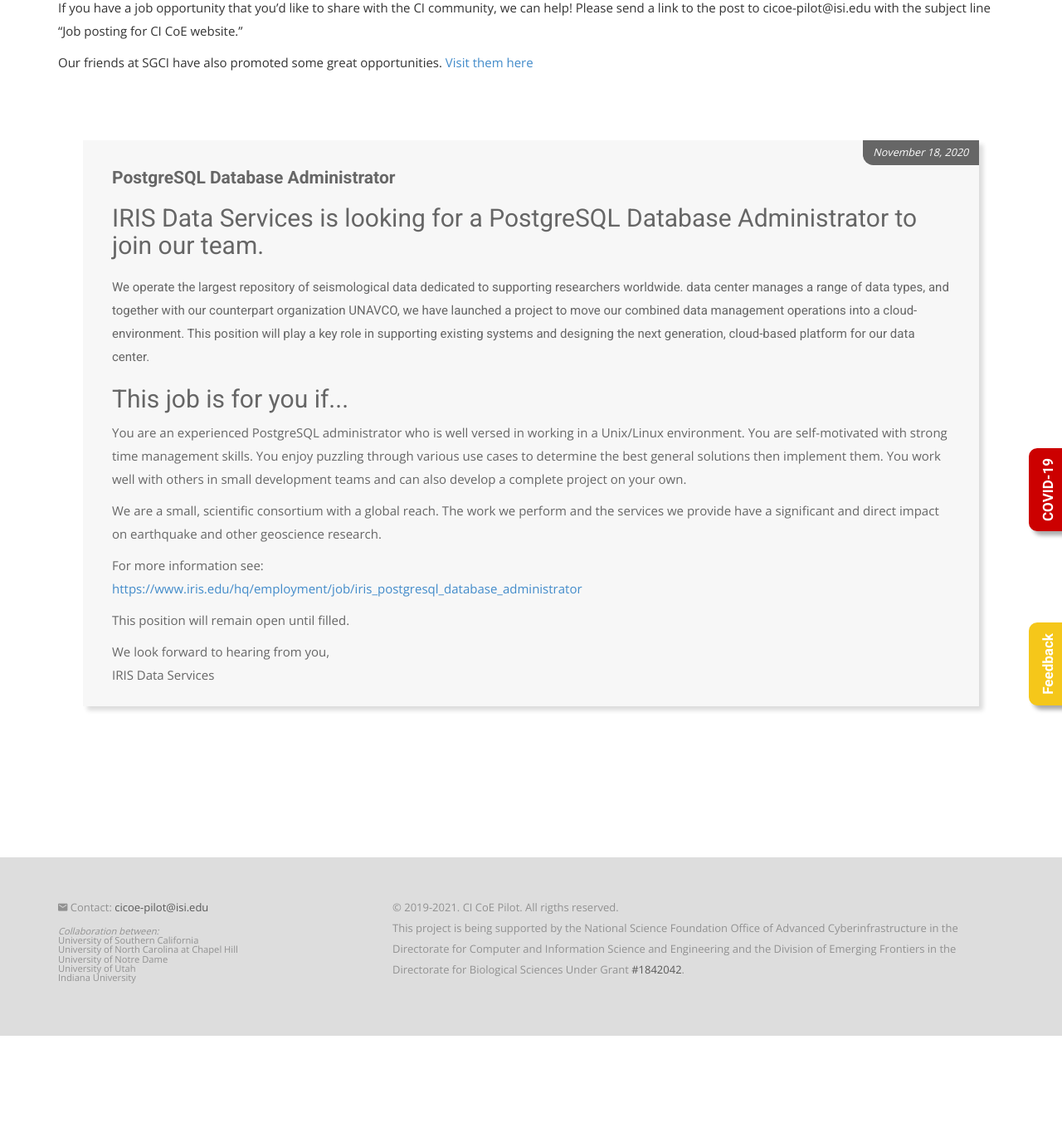
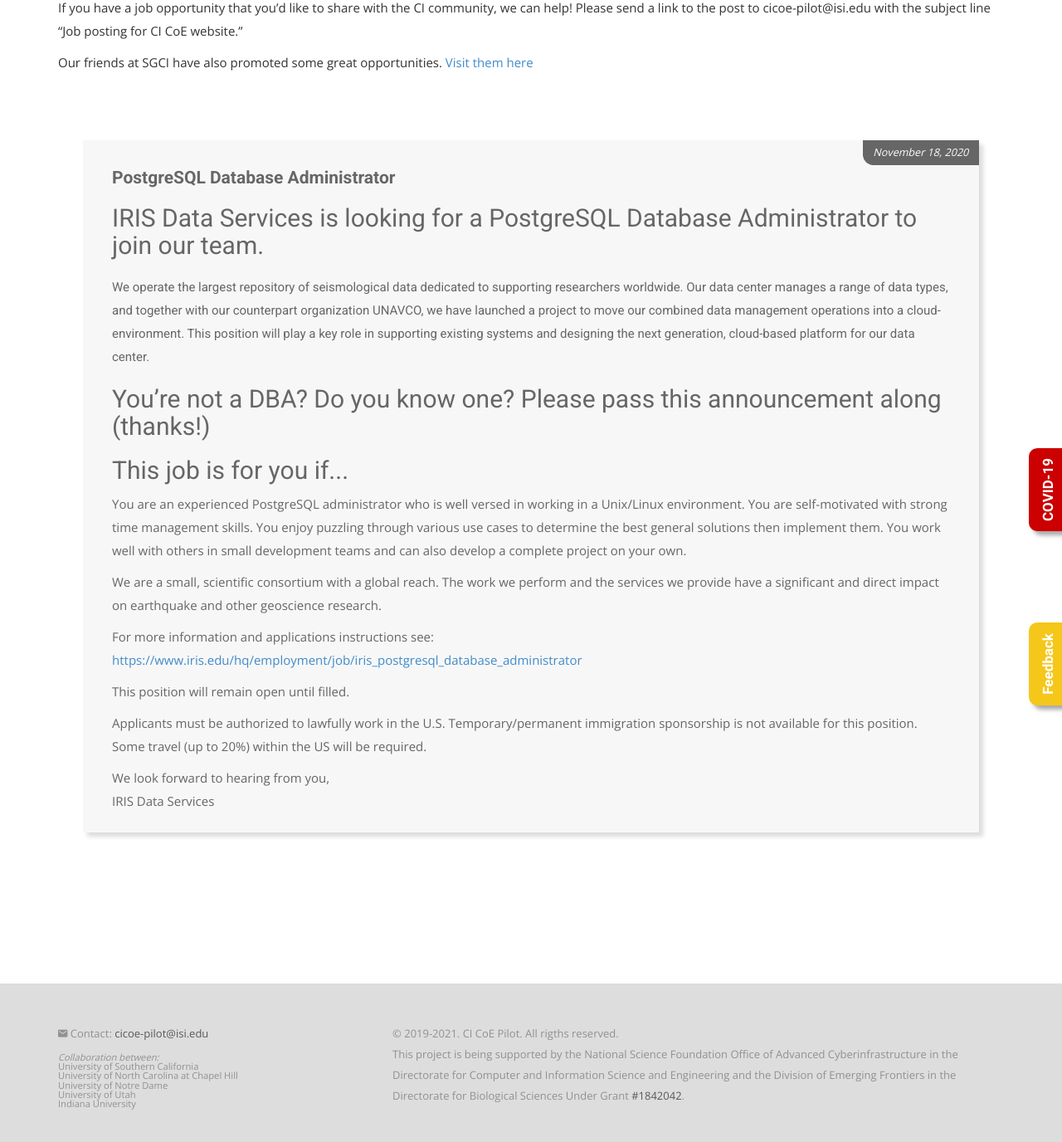
Before and after one commit to cicoe/cicoe.github.io, a Jekyll site: the page built from jobs.html, in a window 1280 px wide and 1400 px high, scrolled down 500 px. Shown: the top 1376 px of the window at 83% size. Built offline with Jekyll 4.4.1, drawn with Linux system fonts in a browser that asks for light colours; nearby versions of some CDN libraries; some web fonts are replaced; before the commit the page ends 1748 px from its top, so only the background shows below that.

Commit message:
Updated IRIS job posting

```diff
--- a/_data/job_listings.yml
+++ b/_data/job_listings.yml
@@ -4,25 +4,18 @@
   desc: '
     <h2>IRIS Data Services is looking for a PostgreSQL Database Administrator to join our team.<h2>
     <p>
-    We operate the largest repository of seismological data dedicated to supporting researchers worldwide.
-    data center manages a range of data types, and together with our counterpart organization UNAVCO, we
-    have launched a project to move our combined data management operations into a cloud-environment.
-    This position will play a key role in supporting existing systems and designing the next generation,
-    cloud-based platform for our data center.
+   We operate the largest repository of seismological data dedicated to supporting researchers worldwide.  Our data center manages a range of data types, and together with our counterpart organization UNAVCO, we have launched a project to move our combined data management operations into a cloud-environment.  This position will play a key role in supporting existing systems and designing the next generation, cloud-based platform for our data center.
     </p>
+    <h2> You’re not a DBA?  Do you know one?  Please pass this announcement along (thanks!)</h2>
     <h2>This job is for you if...</h2>
     <p>
-    You are an experienced PostgreSQL administrator who is well versed in working in a Unix/Linux environment.
-    You are self-motivated with strong time management skills. You enjoy puzzling through various use cases to
-    determine the best general solutions then implement them. You work well with others in small development
-    teams and can also develop a complete project on your own.
+    You are an experienced PostgreSQL administrator who is well versed in working in a Unix/Linux environment.  You are self-motivated with strong time management skills.  You enjoy puzzling through various use cases to determine the best general solutions then implement them.  You work well with others in small development teams and can also develop a complete project on your own.
     </p>
     <p>
-    We are a small, scientific consortium with a global reach. The work we perform and the services we provide
-    have a significant and direct impact on earthquake and other geoscience research.
+   We are a small, scientific consortium with a global reach.  The work we perform and the services we provide have a significant and direct impact on earthquake and other geoscience research.
     </p>
     <p>
-    For more information see:<br/>
+    For more information and applications instructions see:<br/>
     <a href="https://www.iris.edu/hq/employment/job/iris_postgresql_database_administrator" target="_blank">
     https://www.iris.edu/hq/employment/job/iris_postgresql_database_administrator</a>
     </p>
@@ -30,6 +23,9 @@
     This position will remain open until filled.
     </p>
     <p>
+    Applicants must be authorized to lawfully work in the U.S.  Temporary/permanent immigration sponsorship is not available for this position.  Some travel (up to 20%) within the US will be required.
+    </p>
+    <p>
     We look forward to hearing from you,<br/>
     IRIS Data Services
     </p>'
```
